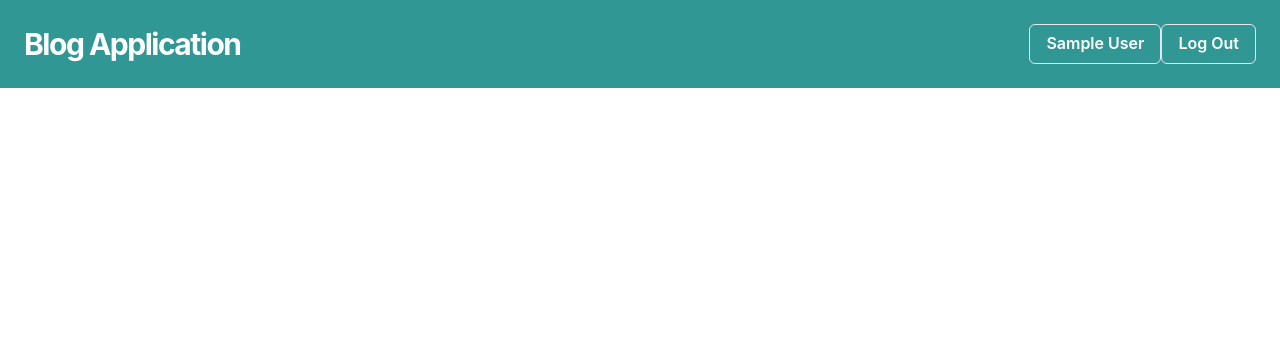
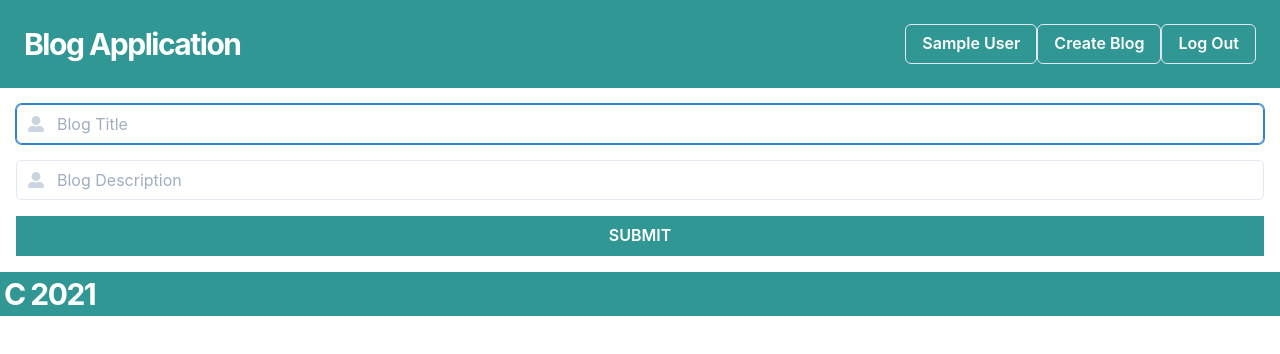
Before and after one commit to Durjoy001/blog-application-frontend, a React (Create React App) app: page /createBlog in a window 1280 px wide. Shown: the top 354 px of the page. Built offline with nearby package versions, Linux system fonts and the light colour scheme; sample sign-in values are in the browser's storage.

Commit message:
implement create blog functionality

```diff
--- a/src/App.js
+++ b/src/App.js
@@ -9,6 +9,8 @@ import Header from './components/navbar';
 import Blogs from './pages/blogs';
 import SignUp from "./pages/signUp";
 import LogIn from "./pages/logIn";
+import CreateBlog from "./pages/createBlog";
+import BlogExpander from "./components/blog/blogExpander";
 
 
 function App() {
@@ -20,7 +22,10 @@ function App() {
               <Route exact path="/signup" component={SignUp} />
               <Route exact path="/login" component={LogIn} />
               <Route exact path="/" component={Blogs} />
+              <Route exact path="/createBlog" component={CreateBlog} />
+              <Route exact path="/blogExpander" component={BlogExpander}/>
           </Switch>
+          <Footer />
       </Router>
   );
 }
--- a/src/components/blog/blog.jsx
+++ b/src/components/blog/blog.jsx
@@ -7,11 +7,18 @@ import {
   Text,
   Link,
   Button,
-  Stack
+  Stack,
+  Collapse,
+  Container,
+  Spacer
 } from "@chakra-ui/react";
+import { useContext, useState } from "react";
+import { Link as RouterLink } from "react-router-dom";
 
 function Blog(props) {
-  const { name, description, creator } = props;
+  const { id,name, description, creator ,time} = props;
+  const [show, setShow] = React.useState(false);
+  const handleToggle = () => setShow(!show);
 
   return (
     <Box
@@ -49,16 +56,20 @@ function Blog(props) {
           display="block"
           fontSize="md"
           lineHeight="normal"
-          fontWeight="semibold"
+          //fontWeight="semibold"
           //href="#"
         >
-          {description}
+          {description.substring(0, 100)+"...."}
+        </Text>
+
+        <Text my={2} color="gray.500">
+          {"Author: " + creator}
         </Text>
         <Text my={2} color="gray.500">
-          {creator}
+          {time}
         </Text>
-        <Button maxWidth="100px" my={2}>
-          Click me!
+        <Button as = {RouterLink} to="/blogExpander" maxWidth="100px" my={2} align-right>
+          Show more!
         </Button>
       </Stack>
     </Box>
--- /dev/null
+++ b/src/components/blog/blogExpander.jsx
@@ -0,0 +1,13 @@
+import { Input,Container,FormControl,FormLabel } from "@chakra-ui/react"
+const BlogExpander= (props) =>{
+    const a = "abcd";
+    return(
+
+      <FormControl id="first-name" isRequired>
+        <FormLabel>First name</FormLabel>
+        <Input placeholder="First name" />
+      </FormControl>
+    )
+}
+
+export default BlogExpander;
--- a/src/components/navbar.jsx
+++ b/src/components/navbar.jsx
@@ -52,6 +52,14 @@ const Header = (props) => {
           )
         }
         {
+          isLoggedIn && (<Button as = {RouterLink} to="/createBlog"
+            variant="outline"
+            _hover={{ bg: "teal.700", borderColor: "teal.700" }}
+          >
+            Create Blog
+          </Button>)
+       }
+        {
           !isLoggedIn && (<Button as = {RouterLink} to="/login"
             variant="outline"
             _hover={{ bg: "teal.700", borderColor: "teal.700" }}
--- a/src/pages/blogs.jsx
+++ b/src/pages/blogs.jsx
@@ -4,6 +4,7 @@ import { Center, Box, Heading } from "@chakra-ui/react";
 import { useState, useEffect } from "react";
 import Blog from "../components/blog/blog";
 import { ChakraProvider, SimpleGrid, Container } from "@chakra-ui/react";
+import { Link as RouterLink } from "react-router-dom";
 
 const Blogs = (props) => {
     const [blogs, setBlogs] = useState([]);
@@ -22,13 +23,14 @@ const Blogs = (props) => {
           <Container maxW="80rem" centerContent>
             <SimpleGrid columns={[1, 1, 1, 1]}>
               {blogs.map(function (blog) {
-                const { id, name, description, creator } = blog;
+                const { id, name, description, creator ,time} = blog;
                 return (
                   <Blog
                     key={id}
                     name={name}
                     description={description}
                     creator={creator}
+                    time = {time}
                   />
                 );
               })}
--- /dev/null
+++ b/src/pages/createBlog.jsx
@@ -0,0 +1,126 @@
+import React from "react"
+import {
+    Flex,
+    Heading,
+    Input,
+    Button,
+    InputGroup,
+    Stack,
+    InputLeftElement,
+    chakra,
+    Box,
+    Link,
+    Avatar,
+    FormControl,
+    useToast,
+    FormHelperText,
+    InputRightElement,
+    Text,
+    Spinner
+  } from "@chakra-ui/react";
+  import { FaUserAlt, FaLock } from "react-icons/fa";
+  import { AuthContext } from "../context/authContext";
+  import { useContext, useState } from "react";
+  import { Redirect, useHistory } from "react-router-dom";
+  import axios from "axios";
+
+  const CFaUserAlt = chakra(FaUserAlt);
+  const CFaLock = chakra(FaLock);
+
+const CreateBlog = (props) => {
+
+    const { isLoggedIn, login ,user} = useContext(AuthContext);
+    const [name,setName] = useState();
+    const [description,setDescription] = useState();
+    const [requestState, setRequestState] = useState("not-requested");
+    const toast = useToast();
+
+    const createBlog = (e) => {
+        e.preventDefault();
+        setRequestState("loading");
+        console.log(name)
+        console.log(description)
+        axios.post('http://127.0.0.1:8000/api/v1/blogs',{name,description},{ headers:{"Authorization" : `Bearer ${user.token}`}})
+        .then((res) => {
+            setRequestState("completed");
+            toast({
+                title: "Blog successfully created!!",
+                duration: 4000,
+                status: "success",
+                isClosable: true,
+            });
+        }).catch((err) => {
+            setRequestState("error");
+        })
+    }
+    if(!isLoggedIn){
+        return <Redirect to="/" />;
+    }
+    else{
+        return (
+            <form onSubmit={createBlog}>
+            <Stack
+            spacing={4}
+            p="1rem"
+            backgroundColor="whiteAlpha.900"
+            boxShadow="md"
+            >
+            <FormControl>
+                <InputGroup>
+                <InputLeftElement
+                    pointerEvents="none"
+                    children={<CFaUserAlt color="gray.300" />}
+                />
+                <Input
+                    placeholder="Blog Title"
+                    type="text"
+                    resize="vertical"
+                    name="name"
+                    onChange={(e) => setName(e.target.value)}
+                    required
+                    autoFocus
+                />
+                </InputGroup>
+            </FormControl>
+            <FormControl>
+                <InputGroup>
+                <InputLeftElement
+                    pointerEvents="none"
+                    children={<CFaUserAlt color="gray.300" />}
+                />
+                <Input
+                    placeholder="Blog Description"
+                    type="text"
+                    //m={1}
+                    name= "description"
+                    onChange={(e) => setDescription(e.target.value)}
+                    required
+                />
+                </InputGroup>
+            </FormControl>
+                {
+                    requestState === "error" && (
+                    <Text display="block" fontSize="sm" color="red">
+                    Something Went Wrong!! Please Try Again.
+                    </Text>
+                )}
+                {
+                    requestState === "completed" && (<Redirect to="/" />)
+                }
+            <Button
+                borderRadius={0}
+                type="submit"
+                variant="solid"
+                colorScheme="teal"
+                width="full"
+            >
+              SUBMIT
+            </Button>
+
+            </Stack>
+        </form>
+        )
+    }
+  }
+
+export default CreateBlog;
```
